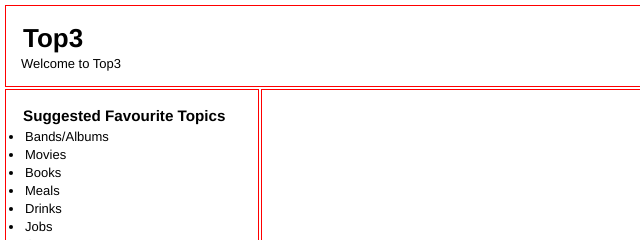
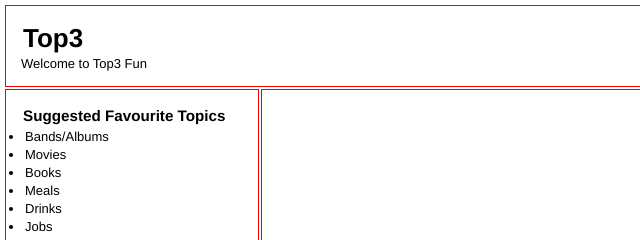
Before and after one commit to ian-stock/top3app, a website: page public/index.html in a window 1280 px wide. Shown: the top 240 px of the page, 0-640 px from the left. Drawn offline with nearby package versions, Linux system fonts and the light colour scheme; no server answers.

Commit message:
checking main branch

```diff
--- a/public/index.html
+++ b/public/index.html
@@ -105,7 +105,7 @@
 
 <div class="dheader">
   <h1>Top3</h1>
-  Welcome to Top3
+  Welcome to Top3 Fun
 </div>
 <div class="dmenu">
   <h3>Suggested Favourite Topics</h3>
```
Also changed, not shown: 1 other file.
